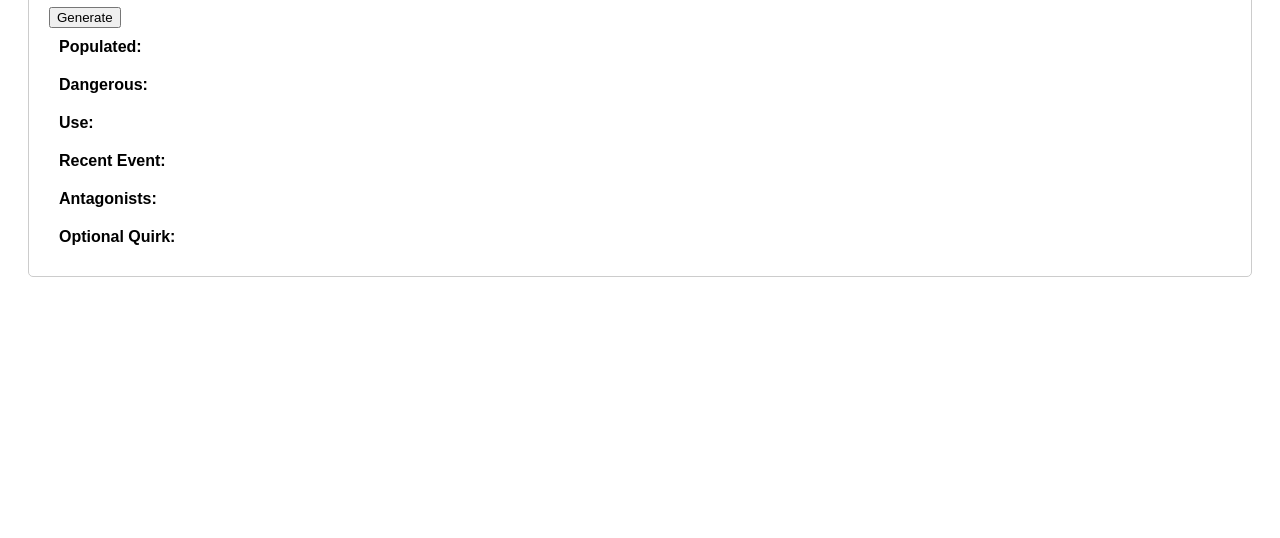
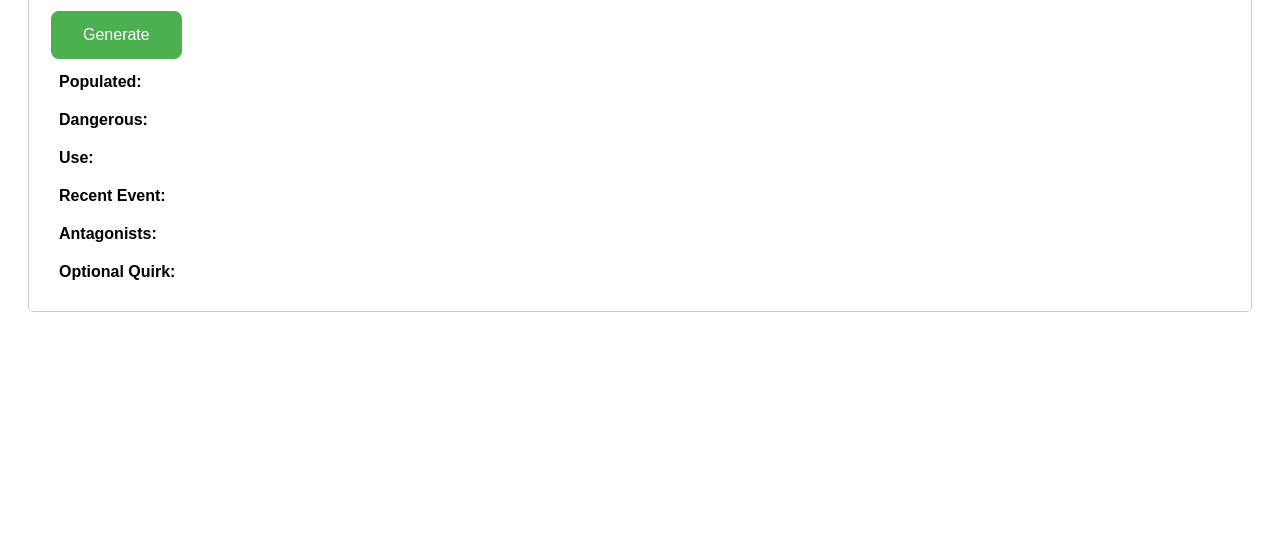
Before and after one commit to Josh-Kelly/WWN-Generators, a plain HTML site: page index.html in a window 1280 px wide. Shown: the part 262-800 px from the top of the page. Drawn offline with Linux system fonts and the light colour scheme.

Commit message:
just some button styling

```diff
--- a/styles.css
+++ b/styles.css
@@ -63,3 +63,28 @@ th {
   padding: 5px;
   margin-right: 10px;  /* Optional: adds spacing between the child elements */
 }
+
+button {
+  background-color: #4CAF50; /* Green background */
+  border: none;
+  color: white; /* White text */
+  padding: 15px 32px; /* Vertical and horizontal padding */
+  text-align: center;
+  text-decoration: none;
+  display: inline-block;
+  font-size: 16px;
+  margin: 4px 2px; /* Small margin between buttons */
+  cursor: pointer; /* Mouse pointer on hover */
+  border-radius: 8px; /* Rounded corners */
+  transition: background-color 0.3s, transform 0.2s ease-in-out;
+}
+
+button:hover {
+  background-color: #45a049; /* Darker green on hover */
+  transform: scale(1.1); /* Slightly larger on hover */
+}
+
+button:active {
+  background-color: #3e8e41; /* Even darker green on click */
+  transform: scale(1); /* Reset scale when clicked */
+}
```
